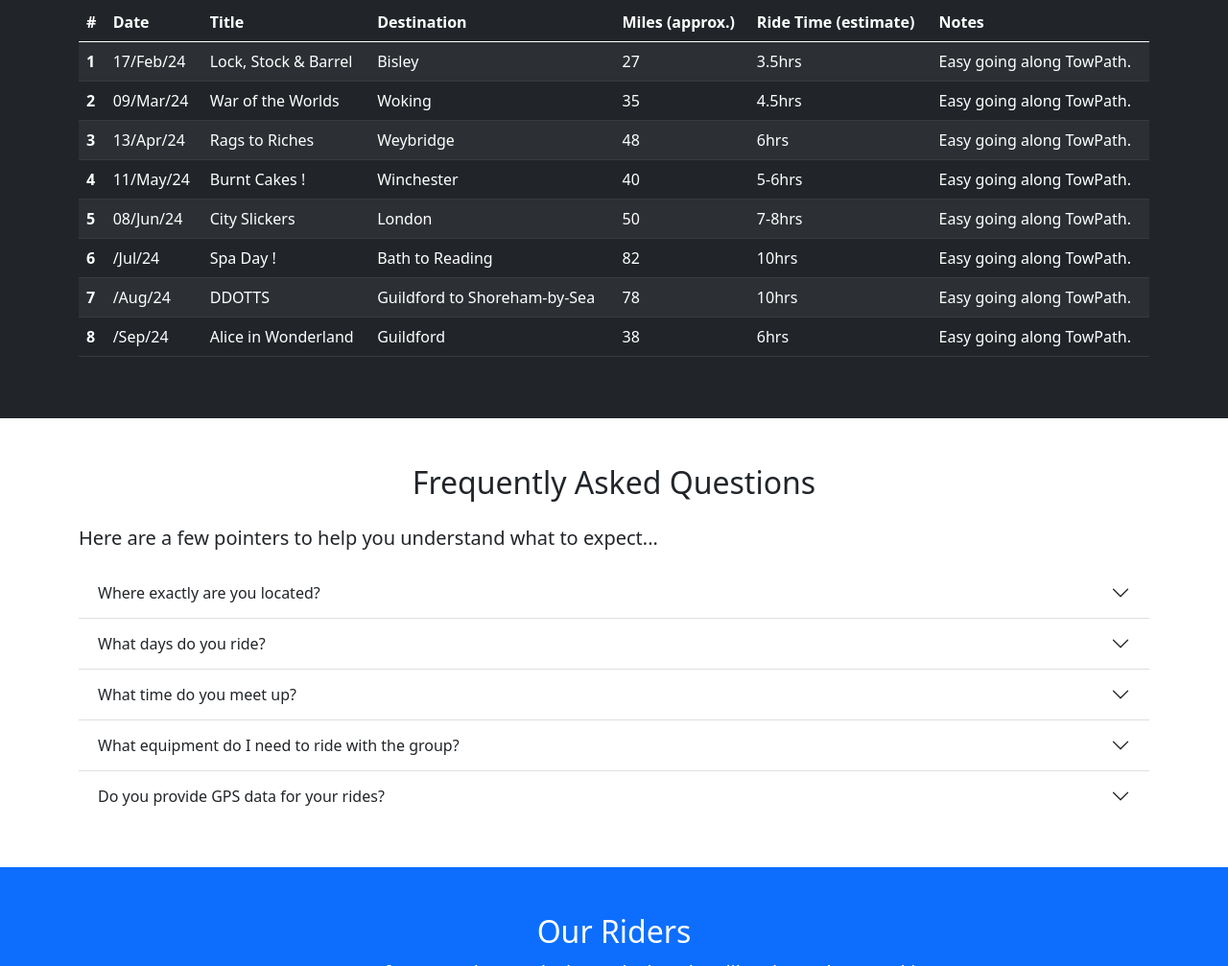
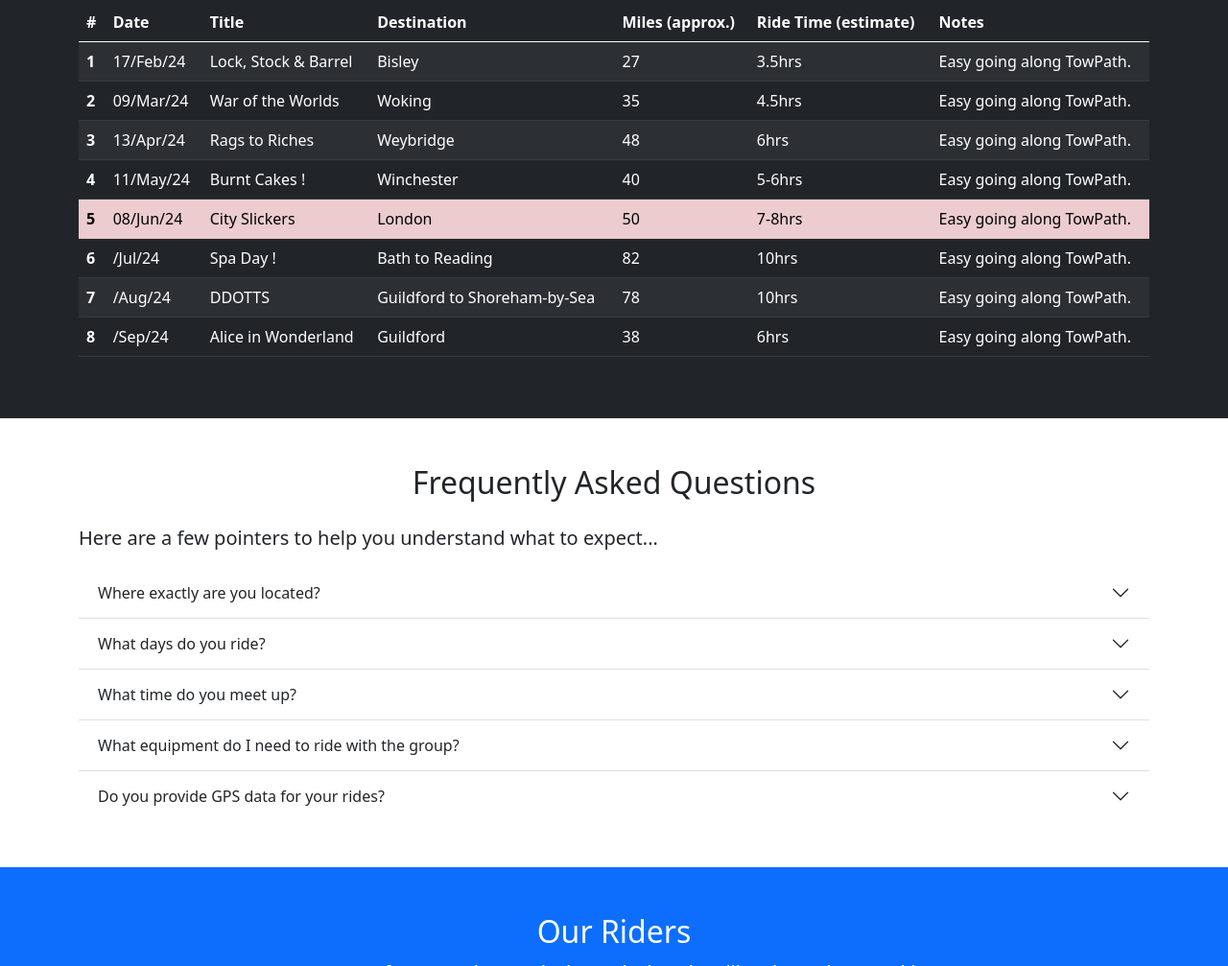
Before and after one commit to the-muckies/the-muckies.github.io, a plain HTML site: page index.html in a window 1280 px wide. Shown: the part 2672-3679 px from the top of the page at 96% size. Drawn offline with nearby package versions, Linux system fonts and the light colour scheme.

Commit message:
Added highlighting of next ride.

```diff
--- a/index.html
+++ b/index.html
@@ -170,7 +170,7 @@
                   <td>5-6hrs</td>
                   <td>Easy going along TowPath.</td>
                 </tr>
-                <tr>
+                <tr class="table-danger">
                   <th scope="row">5</th>
                   <td>08/Jun/24</td>
                   <td>City Slickers</td>
```
